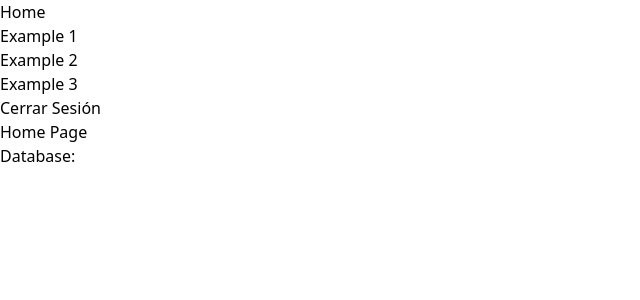
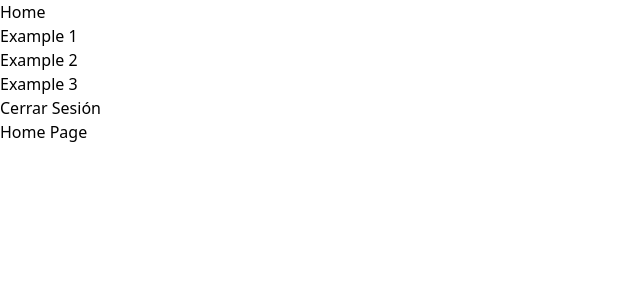
Before and after one commit to llOrtegall/Proyect_admin, a React (Vite) app in the folder client/: page / in a window 1280 px wide. Shown: the top 300 px of the page, without its empty margins (0-640 px from the left). Built offline with nearby package versions, Linux system fonts and the light colour scheme.

Commit message:
Refactor ProtectedRoutes component to adjust the height of the overflow section

```diff
--- a/client/src/components/ProtectedRoutes.tsx
+++ b/client/src/components/ProtectedRoutes.tsx
@@ -17,15 +17,9 @@ export const ProtectedRoute: FC<ProtectedRouteProps> = ({ isAllowed, redirectTo
       <section className='w-full'>
         <NavBar />
       </section>
-      <section className='h-[90vh] overflow-auto'>
+      <section className='h-[92vh] overflow-auto'>
         <Outlet />
       </section>
-
-      <div className="text-black absolute bottom-0 left-0 ">
-        <p className="font-semibold dark:text-white">Database:
-          <span className="text-red-500"> {} </span>
-        </p>
-      </div>
     </>
   )
 }
```
